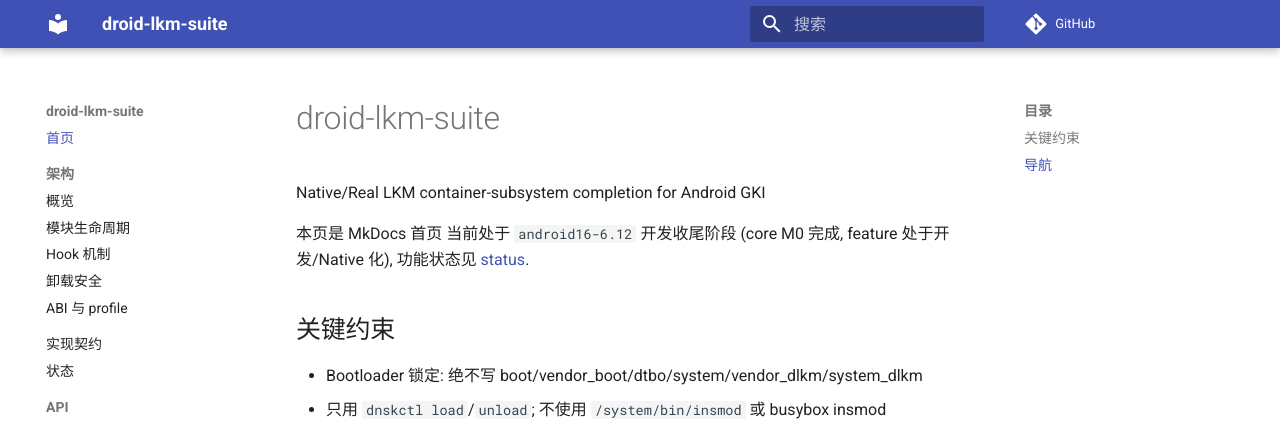
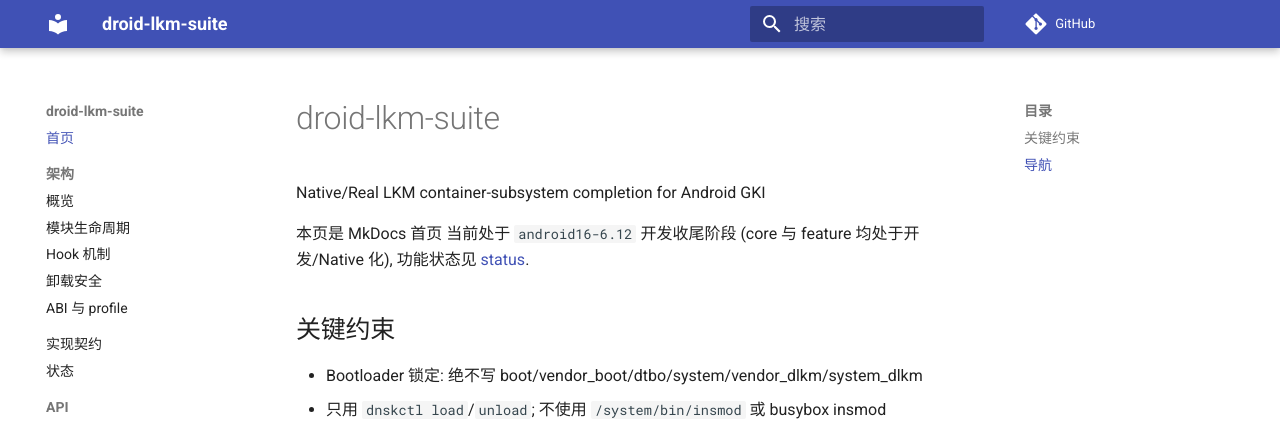
Before and after one commit to uobe1/droid-lkm-suite, an MkDocs documentation site: the page built from docs/index.md, in a window 1280 px wide and 1212 px high. Shown: the top 421 px of the window. Built offline with MkDocs 1.6.1 and Material for MkDocs 9.7.7, drawn with Linux system fonts in a browser that asks for light colours; comment, search, counter and statistics services are not loaded.

Commit message:
docs: status wording matches the un-gated ABI 2 hook path
core and feature rows in overview/index no longer claim core M0 is done;
status.md already marks core and tmpfsx as development until a fresh
QEMU/device gate runs on the inline (ABI 2) path.

```diff
--- a/docs/index.md
+++ b/docs/index.md
@@ -3,7 +3,7 @@
 Native/Real LKM container-subsystem completion for Android GKI
 
 本页是 MkDocs 首页
-当前处于 `android16-6.12` 开发收尾阶段 (core M0 完成, feature 处于开发/Native 化), 功能状态见 [status](status.md).
+当前处于 `android16-6.12` 开发收尾阶段 (core 与 feature 均处于开发/Native 化), 功能状态见 [status](status.md).
 
 ## 关键约束
 
```
Also changed, not shown: docs/architecture/overview.md (+1 -1 lines).
